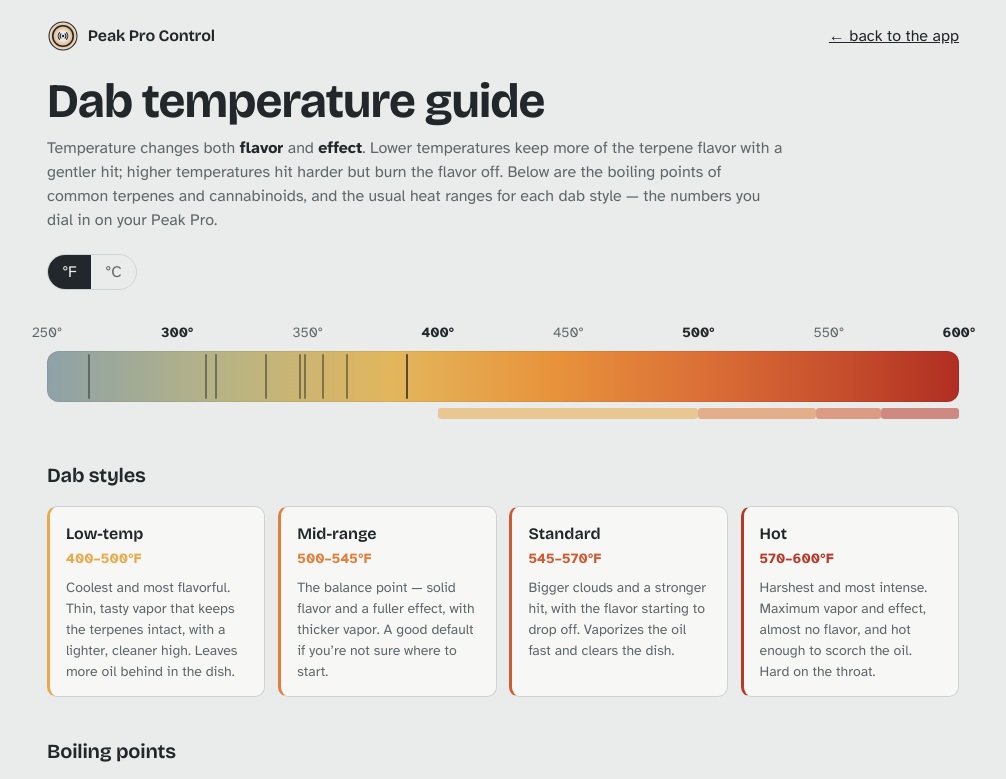
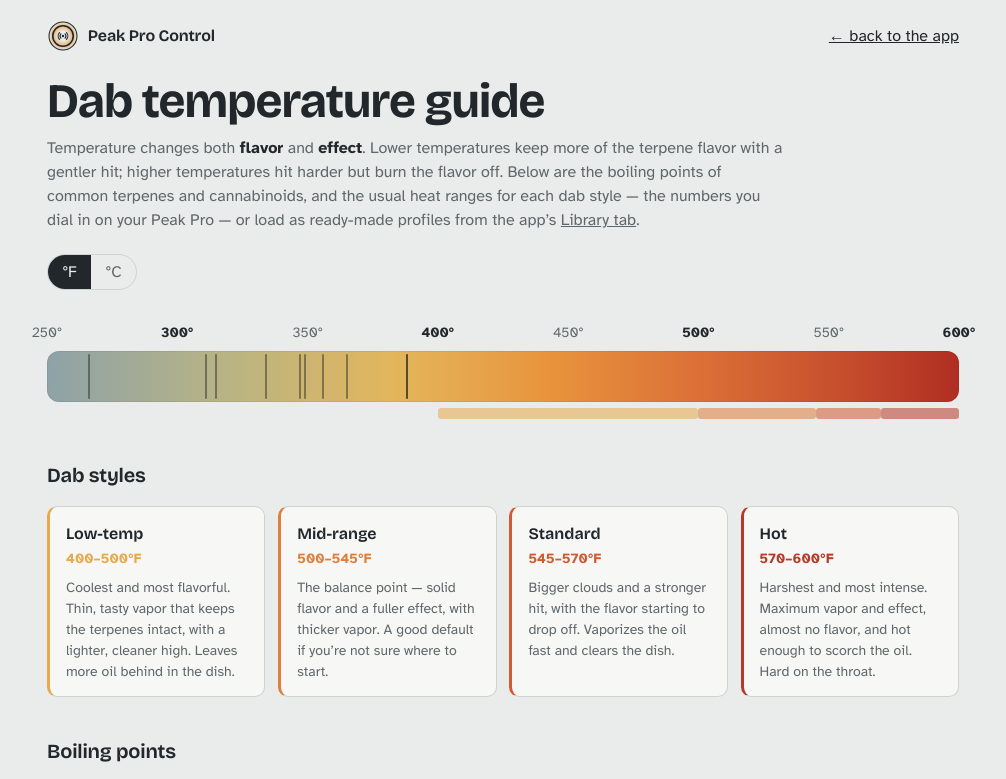
Before and after one commit to magikh0e/puffco-peak-control, a plain HTML site: page temps.html in a window 1280 px wide. Shown: the top 779 px of the page, without its empty margins (137-1143 px from the left). Drawn offline with nearby package versions, Linux system fonts and the light colour scheme.

Commit message:
temps: link back to the app's Library tab

```diff
--- a/temps.html
+++ b/temps.html
@@ -171,7 +171,7 @@
       temperatures keep more of the terpene flavor with a gentler hit; higher temperatures hit
       harder but burn the flavor off. Below are the boiling points of common terpenes and
       cannabinoids, and the usual heat ranges for each dab style &mdash; the numbers you dial in on
-      your Peak Pro.</p>
+      your Peak Pro &mdash; or load as ready-made profiles from the app&rsquo;s <a href="/">Library tab</a>.</p>
 
     <div class="unit-toggle" role="group" aria-label="Temperature unit">
       <button type="button" data-unit="F" aria-pressed="true">&deg;F</button>
```
